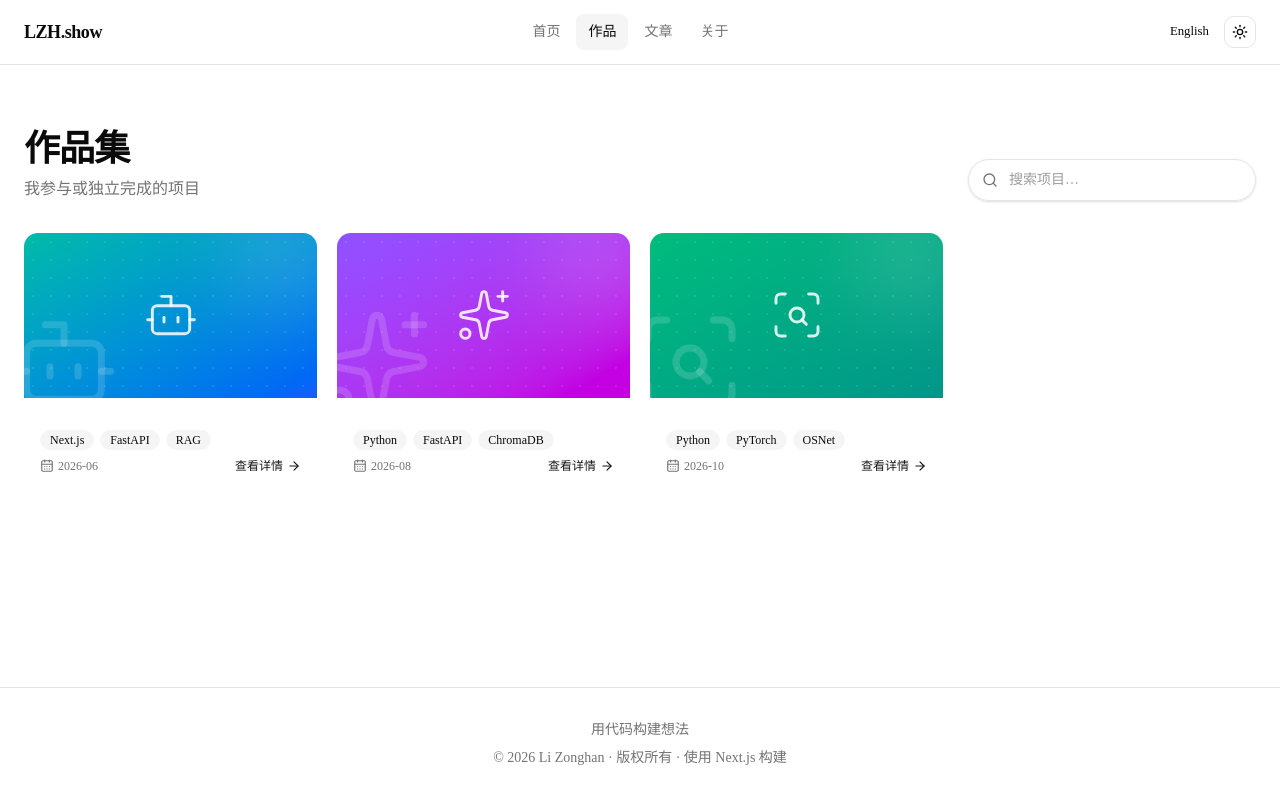
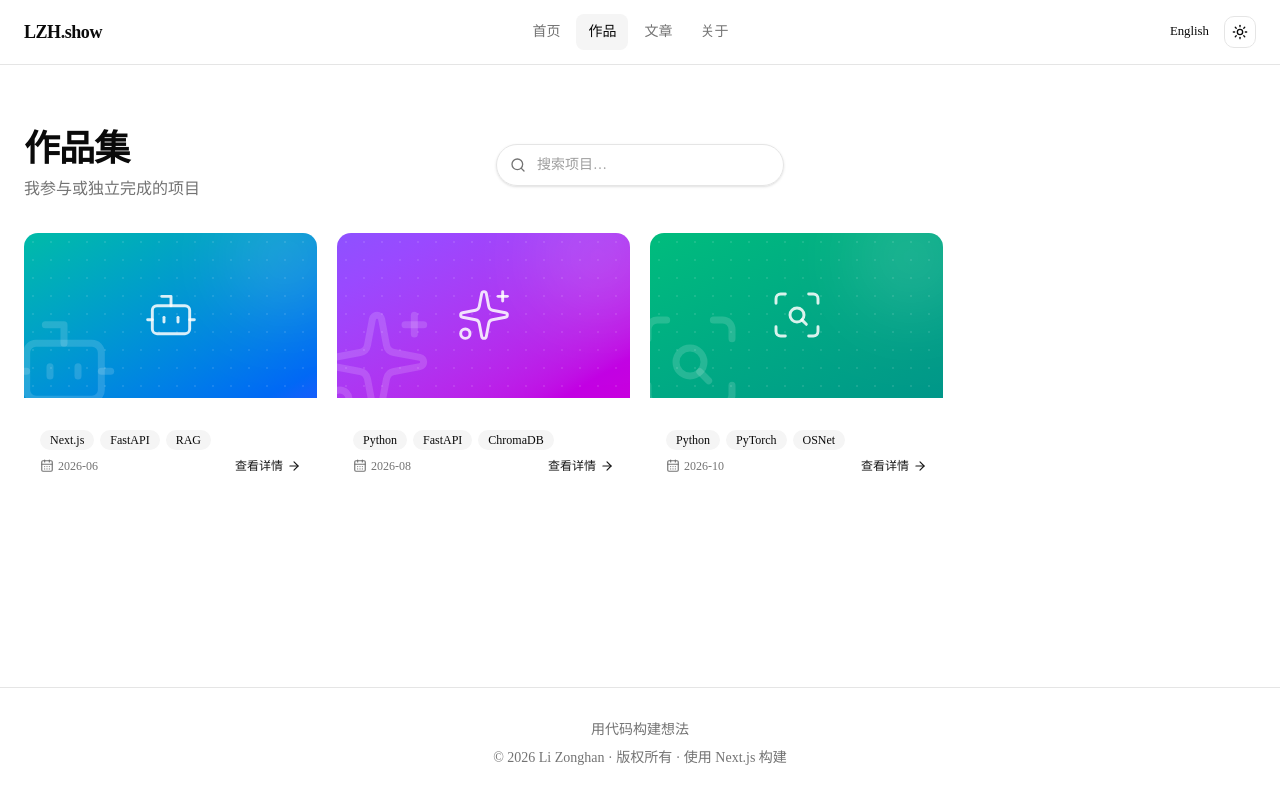
Before and after one commit to lzhdev1/lzh_show, a Next.js app in the folder blog_front/: page /about/projects in a window 1280 px wide. Built offline with nearby package versions, Linux system fonts and the light colour scheme.

Commit message:
style(projects): 搜索框置于标题行中间位置

```diff
--- a/blog_front/src/components/projects-explorer.tsx
+++ b/blog_front/src/components/projects-explorer.tsx
@@ -28,15 +28,15 @@ export function ProjectsExplorer() {
 
   return (
     <div className="w-full px-4 py-12 sm:px-6 sm:py-16">
-      <div className="mb-8 flex flex-wrap items-end justify-between gap-4">
-        <div>
+      <div className="mb-8 flex flex-wrap items-center gap-x-6 gap-y-3">
+        <div className="min-w-0 flex-1">
           <h1 className="text-3xl font-bold tracking-tight sm:text-4xl">
             {t("title")}
           </h1>
           <p className="mt-2 text-muted-foreground">{t("subtitle")}</p>
         </div>
 
-        {/* 搜索框：与标题同行，右侧固定宽度 */}
+        {/* 搜索框：位于标题行的中间位置，右侧留白平衡视觉 */}
         <div className="w-full max-w-sm sm:w-72">
           <div className="relative">
             <Search className="pointer-events-none absolute left-3.5 top-1/2 h-4 w-4 -translate-y-1/2 text-muted-foreground" />
@@ -49,6 +49,7 @@ export function ProjectsExplorer() {
             />
           </div>
         </div>
+        <div className="hidden min-w-0 flex-1 sm:block" aria-hidden />
       </div>
 
       {filtered.length === 0 ? (
```
